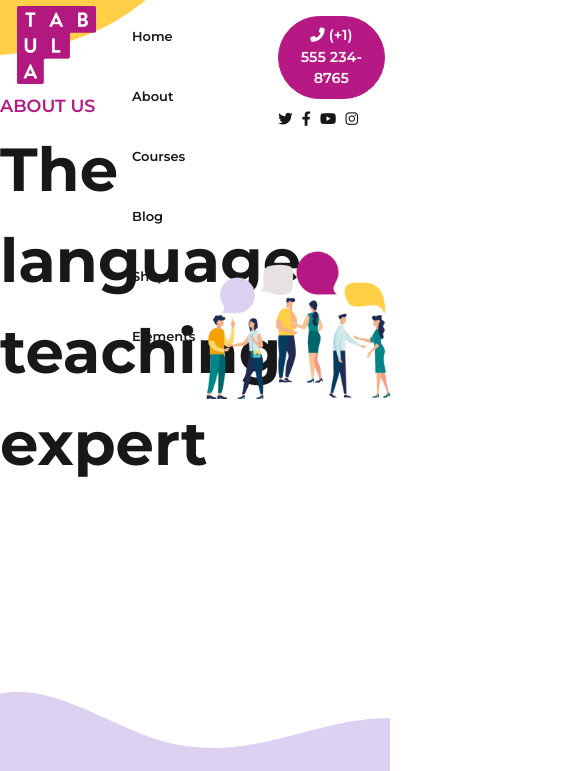
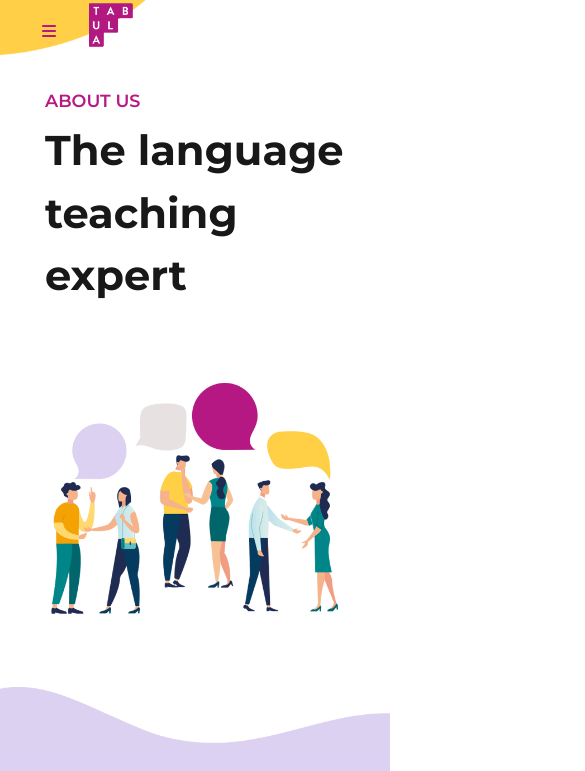
Before and after one commit to TrangNguyen230/NguyenHongTrang_BC27_BaiTap_SASS_BOOTCAMP-TABULA, a plain HTML site: page index.html in a window 390 px wide. Shown: the top 771 px of the page, 585 px wide, since content can reach past the window. Drawn offline with nearby package versions, Linux system fonts and the light colour scheme.

Commit message:
responsive implement

```diff
--- a/index.html
+++ b/index.html
@@ -1,7 +1,7 @@
 <!DOCTYPE html>
 <html lang="en">
   <head>
-    <title>Title</title>
+    <title>Our Team</title>
     <!-- Required meta tags -->
     <meta charset="utf-8" />
     <meta
@@ -37,17 +37,52 @@
     <link rel="stylesheet" href="./css/main.css" />
   </head>
   <body>
-    <div class="white-div hide" id="topDiv"> </div>
+    <div class="white-div hide" id="topDiv"></div>
     <!--Header-->
     <header>
       <div class="container">
         <div class="header-bar d-flex justify-content-between">
-          <div class="header-img w-25">
-            <a href="#"><img src="./img/crest.png" alt="" /></a>
+          <div class="header-img w-25 d-flex">
+            <button
+              type="button"
+              class="btn"
+              data-bs-toggle="offcanvas"
+              data-bs-target="#offcanvasWithBothOptions"
+              aria-controls="offcanvasWithBothOptions"
+            >
+              <i class="fa-solid fa-bars opacity-0 col-6"></i>
+            </button>
+            <a href="#" class="col-6"><img src="./img/crest.png" alt="" /></a>
           </div>
-          <div class="menu row w-75 flex-nowrap" >
-            <div class="link col-6 pt-4">
-              <div class="dropdown d-inline-block">
+          <!--Off canvas-->
+          <div
+            class="offcanvas offcanvas-start"
+            data-bs-scroll="true"
+            tabindex="-1"
+            id="offcanvasWithBothOptions"
+            aria-labelledby="offcanvasWithBothOptionsLabel"
+          >
+            <div class="offcanvas-header">
+              <h5 class="offcanvas-title" id="offcanvasWithBothOptionsLabel">
+                Backdrop with scrolling
+              </h5>
+              <button
+                type="button"
+                class="btn-close text-reset"
+                data-bs-dismiss="offcanvas"
+                aria-label="Close"
+              ></button>
+            </div>
+            <div class="offcanvas-body">
+              <p>
+                Try scrolling the rest of the page to see this option in action.
+              </p>
+            </div>
+          </div>
+          <!-------------->
+          <div class="menu row flex-nowrap">
+            <div class="link col-6 pt-4 d-flex flex-nowrap">
+              <div class="dropdown col-2">
                 <a class="dropdown-link" href="#">Home</a>
                 <div class="dropdown-content">
                   <div class="row">
@@ -102,26 +137,26 @@
                 </div>
               </div>
 
-              <div class="dropdown d-inline-block">
+              <div class="dropdown col-2">
                 <a class="dropdown-link" href="#">About</a>
                 <div class="dropdown-content-2">
                   <ul>
-                    <li><a href="#" >About us</a></li>
-                    <li><a href="#" >About me</a></li>
+                    <li><a href="#">About us</a></li>
+                    <li><a href="#">About me</a></li>
                     <li>
-                      <a href="#" >Our team</a>
+                      <a href="#">Our team</a>
                     </li>
                     <li>
-                      <a href="#" >History</a>
+                      <a href="#">History</a>
                     </li>
                     <li>
-                      <a href="#" >Testimonial</a>
+                      <a href="#">Testimonial</a>
                     </li>
                     <li>
-                      <a href="#" >Contact</a>
+                      <a href="#">Contact</a>
                     </li>
                     <li>
-                      <a href="#" >Coming soon</a>
+                      <a href="#">Coming soon</a>
                     </li>
                     <li>
                       <a href="#" class="underline2">404</a>
@@ -130,20 +165,20 @@
                 </div>
               </div>
 
-              <div class="dropdown d-inline-block">
+              <div class="dropdown col-2">
                 <a class="dropdown-link" href="#">Courses</a>
                 <div class="dropdown-content-2">
                   <ul>
-                    <li><a href="#" >Courses</a></li>
-                    <li><a href="#" >Single Courses</a></li>
+                    <li><a href="#">Courses</a></li>
+                    <li><a href="#">Single Courses</a></li>
                     <li>
-                      <a href="#" >Schedule</a>
+                      <a href="#">Schedule</a>
                     </li>
                     <li>
-                      <a href="#" >Workshop</a>
+                      <a href="#">Workshop</a>
                     </li>
                     <li>
-                      <a href="#" >Workshops & Events</a>
+                      <a href="#">Workshops & Events</a>
                     </li>
                     <li>
                       <a href="#" class="underline2">Get Quote</a>
@@ -152,20 +187,20 @@
                 </div>
               </div>
 
-              <div class="dropdown d-inline-block">
+              <div class="dropdown col-2">
                 <a class="dropdown-link" href="#">Blog</a>
                 <div class="dropdown-content-2">
                   <ul>
-                    <li><a href="#" >Standard view</a></li>
-                    <li><a href="#" >Column view</a></li>
+                    <li><a href="#">Standard view</a></li>
+                    <li><a href="#">Column view</a></li>
                     <li>
-                      <a href="#" >Simple view</a>
+                      <a href="#">Simple view</a>
                     </li>
                     <li>
-                      <a href="#" >Grid view</a>
+                      <a href="#">Grid view</a>
                     </li>
                     <li>
-                      <a href="#" >Single Post</a>
+                      <a href="#">Single Post</a>
                     </li>
                     <li>
                       <a href="#" class="underline2">Galleries</a>
@@ -174,14 +209,14 @@
                 </div>
               </div>
 
-              <div class="dropdown d-inline-block">
+              <div class="dropdown col-2">
                 <a class="dropdown-link" href="#">Shop</a>
                 <div class="dropdown-content-2">
                   <ul>
-                    <li><a href="#" >Product</a></li>
-                    <li><a href="#" >Card</a></li>
+                    <li><a href="#">Product</a></li>
+                    <li><a href="#">Card</a></li>
                     <li>
-                      <a href="#" >Checkout</a>
+                      <a href="#">Checkout</a>
                     </li>
                     <li>
                       <a href="#" class="underline2">My Account</a>
@@ -190,8 +225,7 @@
                 </div>
               </div>
 
-
-              <div class="dropdown d-inline-block">
+              <div class="dropdown col-2">
                 <a class="dropdown-link" href="#">Elements</a>
                 <div class="dropdown-content">
                   <div class="row">
@@ -234,7 +268,9 @@
                           <a href="#">Card & Event</a>
                         </li>
                         <li>
-                          <a href="#" class="underline2">Schedule & Step Line</a>
+                          <a href="#" class="underline2"
+                            >Schedule & Step Line</a
+                          >
                         </li>
                       </ul>
                     </div>
@@ -296,12 +332,12 @@
       <div class="container">
         <div class="content">
           <div class="row">
-            <div class="col-6">
+            <div class="title col-lg-6 col-md-12 col-sm-12">
               <h1>ABOUT US</h1>
               <p>The language teaching expert</p>
             </div>
 
-            <div class="carousel-img col-6"></div>
+            <div class="carousel-img col-lg-6 col-md-12 col-sm-12"></div>
           </div>
         </div>
       </div>
@@ -311,7 +347,7 @@
     <section class="info mb-5">
       <div class="container">
         <div class="row pt-4">
-          <div class="col-3">
+          <div class="col-lg-3 col-sm-6">
             <div class="card text-start pb-3 mt-5 mx-3">
               <div class="card-image">
                 <img
@@ -331,7 +367,7 @@
             </div>
           </div>
 
-          <div class="col-3">
+          <div class="col-lg-3 col-sm-6">
             <div class="card text-start pb-3 mt-5 mx-3">
               <div class="card-image">
                 <img
@@ -348,7 +384,7 @@
             </div>
           </div>
 
-          <div class="col-3">
+          <div class="col-lg-3 col-sm-6">
             <div class="card text-start pb-3 mt-5 mx-3">
               <div class="card-image">
                 <img
@@ -368,7 +404,7 @@
             </div>
           </div>
 
-          <div class="col-3">
+          <div class="col-lg-3 col-sm-6">
             <div class="card text-start pb-3 mt-5 mx-3">
               <div class="card-image">
                 <img
@@ -388,7 +424,7 @@
             </div>
           </div>
 
-          <div class="col-3">
+          <div class="col-lg-3 col-sm-6">
             <div class="card text-start pb-3 mt-5 mx-3">
               <div class="card-image">
                 <img
@@ -405,7 +441,7 @@
             </div>
           </div>
 
-          <div class="col-3">
+          <div class="col-lg-3 col-sm-6">
             <div class="card text-start pb-3 mt-5 mx-3">
               <div class="card-image">
                 <img
@@ -421,7 +457,7 @@
               </div>
             </div>
           </div>
-          <div class="col-3">
+          <div class="col-lg-3 col-sm-6">
             <div class="card text-start pb-3 mt-5 mx-3">
               <div class="card-image">
                 <img class="card-img-top" src="./img/teacher_7.jpg" />
@@ -436,7 +472,7 @@
             </div>
           </div>
 
-          <div class="col-3">
+          <div class="col-lg-3 col-sm-6">
             <div class="card text-start pb-3 mt-5 mx-3">
               <div class="card-image">
                 <img
@@ -462,13 +498,13 @@
     <section class="register pt-5">
       <div class="container">
         <div class="row">
-          <div class="col-6">
+          <div class="col-lg-6 col-sm-12">
             <div class="item-left">
               <img src="./img/conatct_inner.png" alt="" />
             </div>
           </div>
 
-          <div class="col-6">
+          <div class="col-lg-6 col-sm-12">
             <div class="item-right">
               <div class="card py-5 px-4">
                 <div class="card-body">
@@ -529,7 +565,7 @@
     <footer class="footer">
       <div class="container">
         <div class="row">
-          <div class="col-3">
+          <div class="col-lg-3 col-sm-6">
             <h4>Contact us</h4>
             <div class="item">
               <div class="footer-contact">
@@ -564,7 +600,7 @@
             </div>
           </div>
 
-          <div class="col-3">
+          <div class="col-lg-3 col-sm-6">
             <h4>Quick Links</h4>
             <div class="item">
               <div class="footer-link">
@@ -576,7 +612,7 @@
             </div>
           </div>
 
-          <div class="col-3">
+          <div class="col-lg-3 col-sm-6">
             <h4>About</h4>
             <div class="item">
               <div class="footer-link">
@@ -588,7 +624,7 @@
             </div>
           </div>
 
-          <div class="col-3">
+          <div class="col-lg-3 col-sm-6">
             <h4>Newsletter</h4>
             <div class="item">
               <div class="footer-input">
@@ -619,7 +655,5 @@
       integrity="sha384-kjU+l4N0Yf4ZOJErLsIcvOU2qSb74wXpOhqTvwVx3OElZRweTnQ6d31fXEoRD1Jy"
       crossorigin="anonymous"
     ></script>
-
-
   </body>
 </html>
--- a/scss/Base/_reset.scss
+++ b/scss/Base/_reset.scss
@@ -2,6 +2,7 @@
     font-family: 'Montserrat', sans-serif;
     box-sizing: border-box;
 }
+
 
 a {
     text-decoration: none;
--- a/scss/Components/_button.scss
+++ b/scss/Components/_button.scss
@@ -9,6 +9,10 @@ header {
     &:hover {
       @include buttonHover($color-purple-1, $color-white);
     }
+  }
+
+  .btn{
+    border: none !important;
   }
 }
 
--- a/scss/Components/_card.scss
+++ b/scss/Components/_card.scss
@@ -38,12 +38,36 @@
 
 .register{
     .card{
+
         border-radius: $round-1;
         border: transparent;
         box-shadow: 0 20px 10px 0 rgba(0, 0, 0, 0.1);
+
         h4{
             @include styleText($fs-9, $fw-3, $color-black)
         }
     }
 
 }
+
+// Responsive
+@include responsive ("extra-large") {
+    .register {
+        .card {
+            margin-left: 65px;
+        }
+    }
+}
+
+@include responsive("large") {
+    .register{
+        .card{
+            margin-left: 0;
+            width: 100% !important;
+
+            h4{
+                font-size: $fs-11;
+            }
+        }
+    }
+}
--- a/scss/Helpers/_variables.scss
+++ b/scss/Helpers/_variables.scss
@@ -17,6 +17,8 @@ $color-white: #fff;
 $fs-7: 1.55rem;
 $fs-8: 15px;
 $fs-9: 2.5rem;
+$fs-10: 2.6rem;
+$fs-11: 1.8rem;
 
 //font weight
 $fw-1: 400;
--- a/scss/Layouts/_carousel.scss
+++ b/scss/Layouts/_carousel.scss
@@ -1,10 +1,7 @@
 .carousel {
   width: 100%;
-    height: 405px;
-    // height: 700px;
-    // position: absolute;
-    // top: 10%;
-    // left: 0;
+  height: 400px;
+//   margin-top: 80px;
   background-image: url(./../../img/Violet_top_left_wave.png);
   @include styleBackground(bottom center, no-repeat, contain);
 
@@ -22,11 +19,11 @@
 
         h1 {
           margin-top: 30%;
-                    @include styleText($fs-4, $fw-2, $color-purple-1)
+          @include styleText($fs-4, $fw-2, $color-purple-1);
         }
 
         p {
-                    @include styleText($fs-5, $fw-3, $color-black)
+          @include styleText($fs-5, $fw-3, $color-black);
         }
       }
 
@@ -35,8 +32,35 @@
         @include styleBackground(center center, no-repeat, contain);
       }
     }
+  }
+}
+
+// Responsive
 
 
+@include responsive("extra-large") {
+  .carousel {
+    .container .content {
+      padding: 0 45px;
+      top: -310px;
+
+      .row p {
+        font-size: $fs-10;
       }
 
+      .carousel-img {
+
+        height: 400px;
+
       }
+    }
+  }
+}
+
+@include responsive("large") {
+    .carousel {
+        .container .content {
+            top: -350px;
+        }
+    }
+}
--- a/scss/Layouts/_footer.scss
+++ b/scss/Layouts/_footer.scss
@@ -40,3 +40,27 @@ footer {
     }
   }
 }
+
+// Responsive
+
+@include responsive("extra-large") {
+  footer{
+    padding-top: 90px;
+
+    .col-sm-6{
+      margin-top: 40px;
+
+      span {
+        font-size: $fs-1;
+      }
+    }
+  }
+}
+
+@include responsive("small") {
+  footer{
+    .col-sm-6{
+      margin-left: 10px;
+    }
+  }
+}
--- a/scss/Layouts/_header.scss
+++ b/scss/Layouts/_header.scss
@@ -10,7 +10,7 @@
 
 header {
     background-image: url(./../../img/yellow_top_wave_01.png);
-    @include styleBackground(top, no-repeat, contain);
+    @include styleBackground(top center, no-repeat, contain);
     height: 350px;
     position: relative;
     z-index: 10;
@@ -33,3 +33,39 @@ header {
 
 
 }
+
+
+@include responsive("extra-large") {
+
+    header{
+        z-index: 1;
+
+        .header-img {
+            // margin-left: 10px;
+            font-size: $fs-7;
+            position: fixed;
+            z-index: 2;
+
+            & img{
+                width: 50px;
+                height: 50px;
+            }
+
+            & i{
+                opacity: 1 !important;
+               line-height: 50px;
+               color: $color-purple-1;
+               width: 50px;
+            }
+
+        }
+
+        .menu{
+            display: none;
+        }
+
+    }
+
+
+
+}
--- a/scss/Layouts/_register.scss
+++ b/scss/Layouts/_register.scss
@@ -1,7 +1,15 @@
 .register{
     background-image: url(./../../img/accent_bottom_wave_01.png);
     @include styleBackground (bottom  center, no-repeat, cover);
-    .item-left{
 
+}
+
+// Responsive
+@include responsive("small") {
+    .register{
+        .item-left img{
+            width: 100%;
+
+        }
     }
 }
```
Also changed, not shown: css/main.css, 1 other file. Lines whose indentation alone changed are shown as unchanged.
